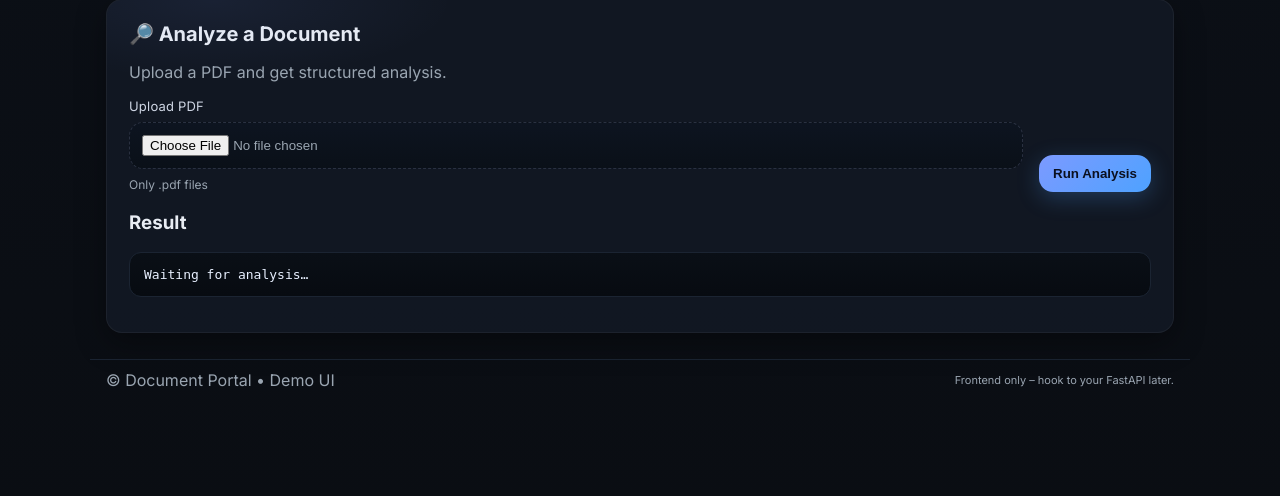
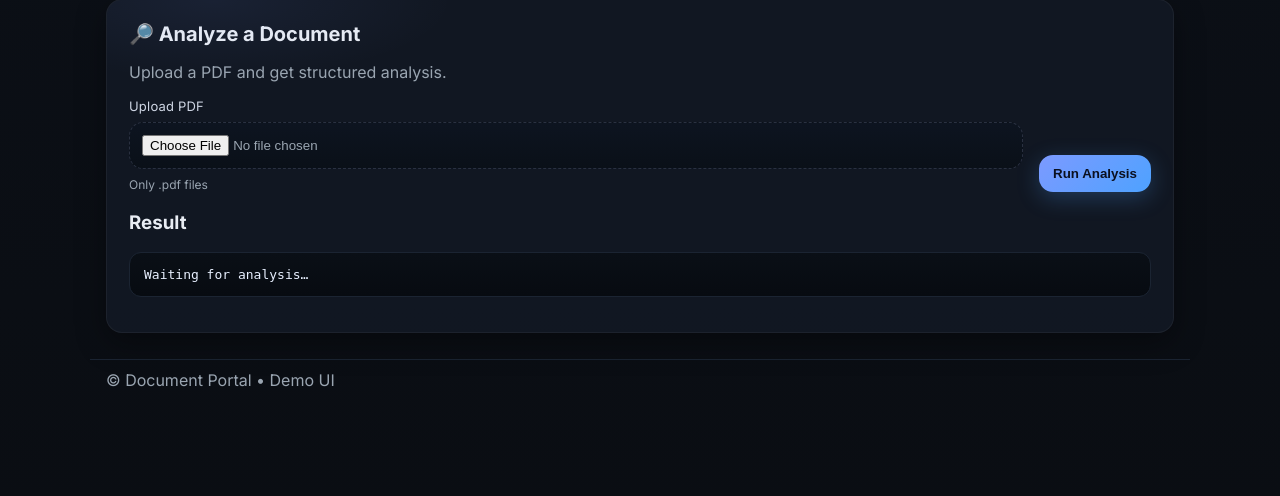
Before and after one commit to SanjayNarendra/docuintel-RAG-portal, a FastAPI app: page / in a window 1280 px wide. Shown: the part 97-593 px from the top of the page. Run offline with FastAPI, Linux system fonts and the light colour scheme.

Commit message:
created dev branch

```diff
--- a/templates/index.html
+++ b/templates/index.html
@@ -152,7 +152,6 @@
 
   <footer class="app-footer">
     <div>© Document Portal • Demo UI</div>
-    <div class="tiny">Frontend only – hook to your FastAPI later.</div>
   </footer>
 
   <script>
```
